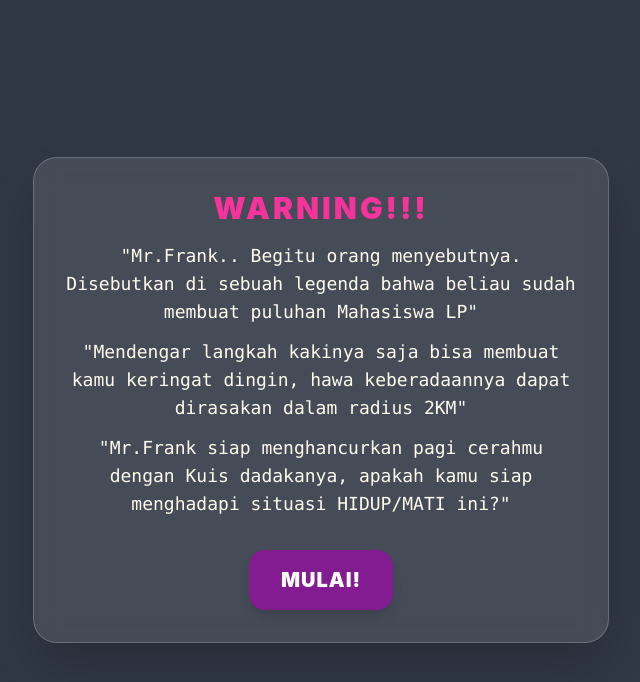
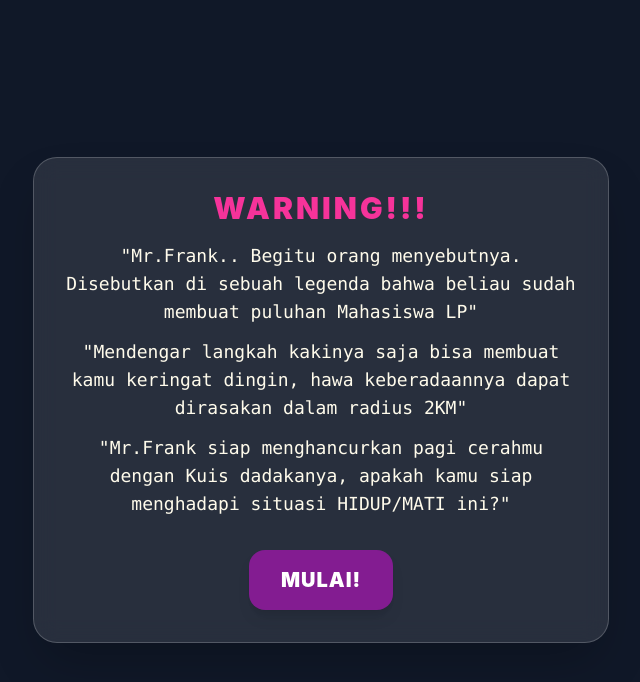
Before and after one commit to DYTye/kuis, a React (Vite) app: page /kuis in a window 1280 px wide. Shown: the top 682 px of the page, without its empty margins (319-959 px from the left). Built offline with nearby package versions, Linux system fonts and the light colour scheme.

Commit message:
delete animate

```diff
--- a/src/Kuis.jsx
+++ b/src/Kuis.jsx
@@ -166,7 +166,7 @@ function Kuis() {
   if (!mulaiKuis) {
     return (
       <div className="relative  h-screen flex flex-col justify-center items-center gap-6 text-center px-4 ">
-        <div className="absolute inset-0 bg-gray-900 bg-center h-screen flex flex-col justify-center items-center gap-6 text-center px-4 animate-pulse [animation-duration:3000ms]"></div>
+        <div className="absolute inset-0 bg-gray-900 bg-center h-screen flex flex-col justify-center items-center gap-6 text-center px-4"></div>
 
         <div className="max-w-xl bg-white/10 backdrop-blur-md p-8 rounded-3xl border border-white/20 shadow-2xl">
           <h1 className="text-3xl font-black text-pink-500 tracking-widest mb-4">
```
